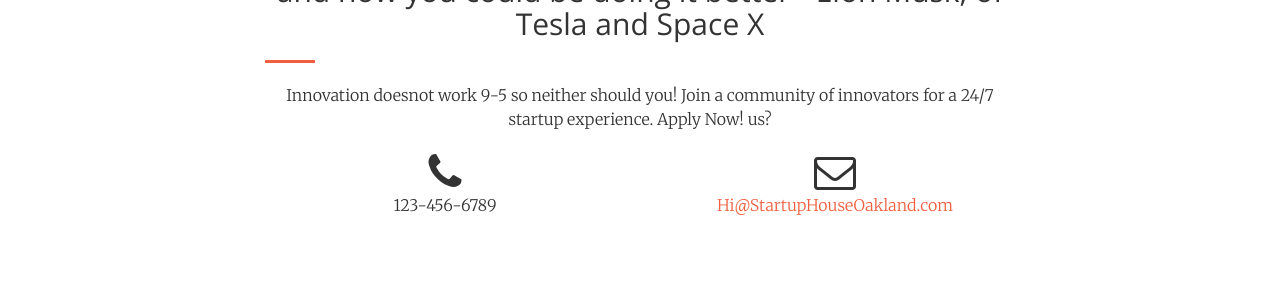
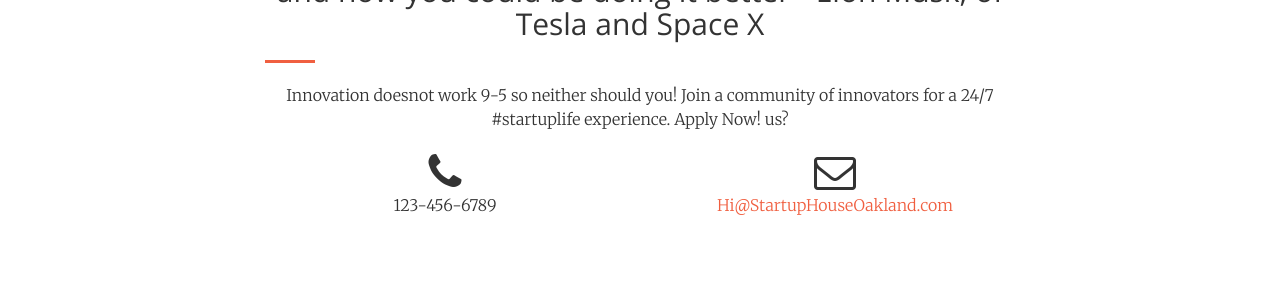
Before and after one commit to startuphouseoakland/startuphouseoakland.github.io, a Jekyll site: the page built from index.html, in a window 1280 px wide and 900 px high, scrolled down 2514 px. Shown: the part 268-568 px from the top of the window. Built offline with Jekyll 4.4.1, drawn with Linux system fonts in a browser that asks for light colours; some of the changed text lies outside the part shown.

Commit message:
Update index.html

```diff
--- a/index.html
+++ b/index.html
@@ -97,7 +97,7 @@
                 <div class="service-box">
                     <i class="fa fa-4x fa-heart wow bounceIn text-primary" data-wow-delay=".3s"></i>
                     <h3>Collaboration</h3>
-                    <p class="text-muted">Learn and share ideas, coding,and launch new ideas!</p>
+                    <p class="text-muted">Share ideas,learn coding, and launch new ideas all while having a blast and making life long connections!</p>
                 </div>
             </div>
         </div>
@@ -216,7 +216,7 @@
             <div class="col-lg-8 col-lg-offset-2 text-center">
                 <h2 class="section-heading">It's very important to have a feedback loop, where you're constantly thinking about what you've done and how you could be doing it better - Elon Musk, of Tesla and Space X</h2>
                 <hr class="primary">
-                <p>Innovation doesnot work 9-5 so neither should you! Join a community of innovators for a 24/7 startup experience. Apply Now! us?</p>
+                <p>Innovation doesnot work 9-5 so neither should you! Join a community of innovators for a 24/7 #startuplife experience. Apply Now! us?</p>
             </div>
             <div class="col-lg-4 col-lg-offset-2 text-center">
                 <i class="fa fa-phone fa-3x wow bounceIn"></i>
```
